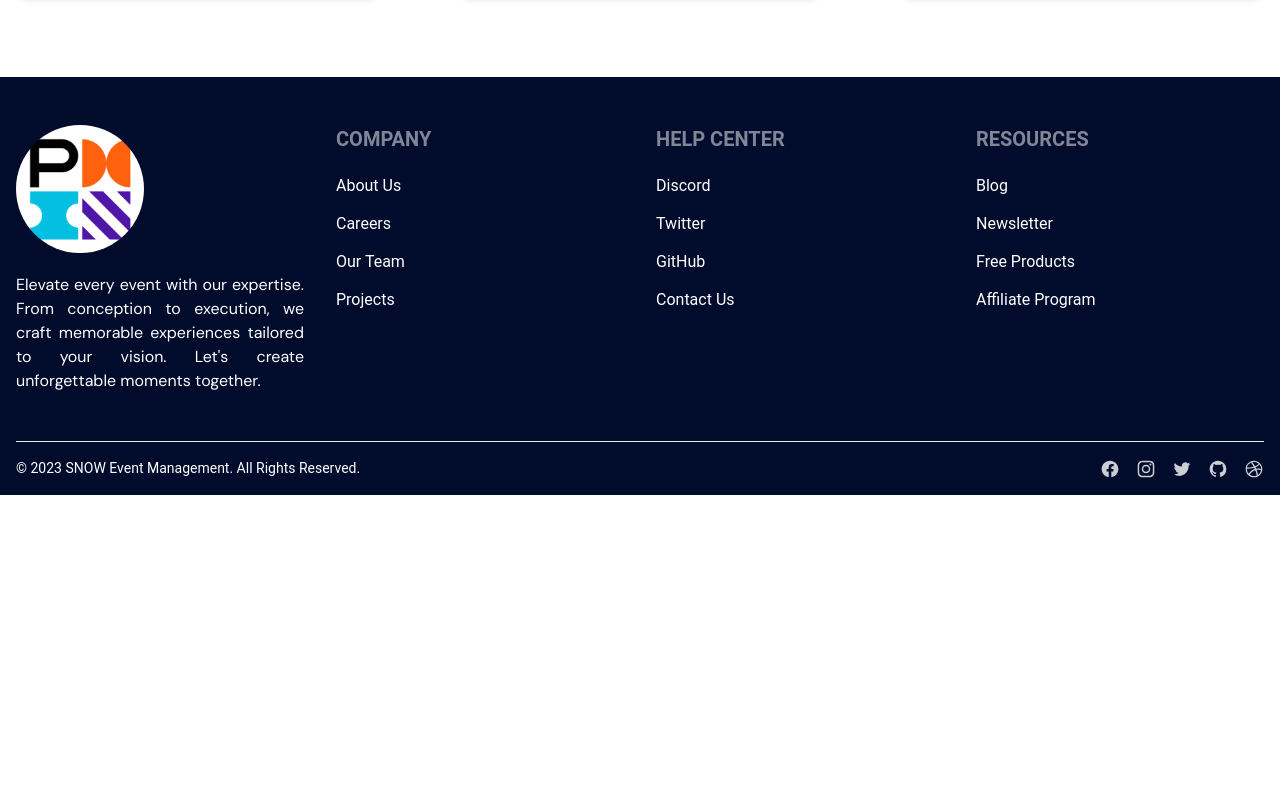
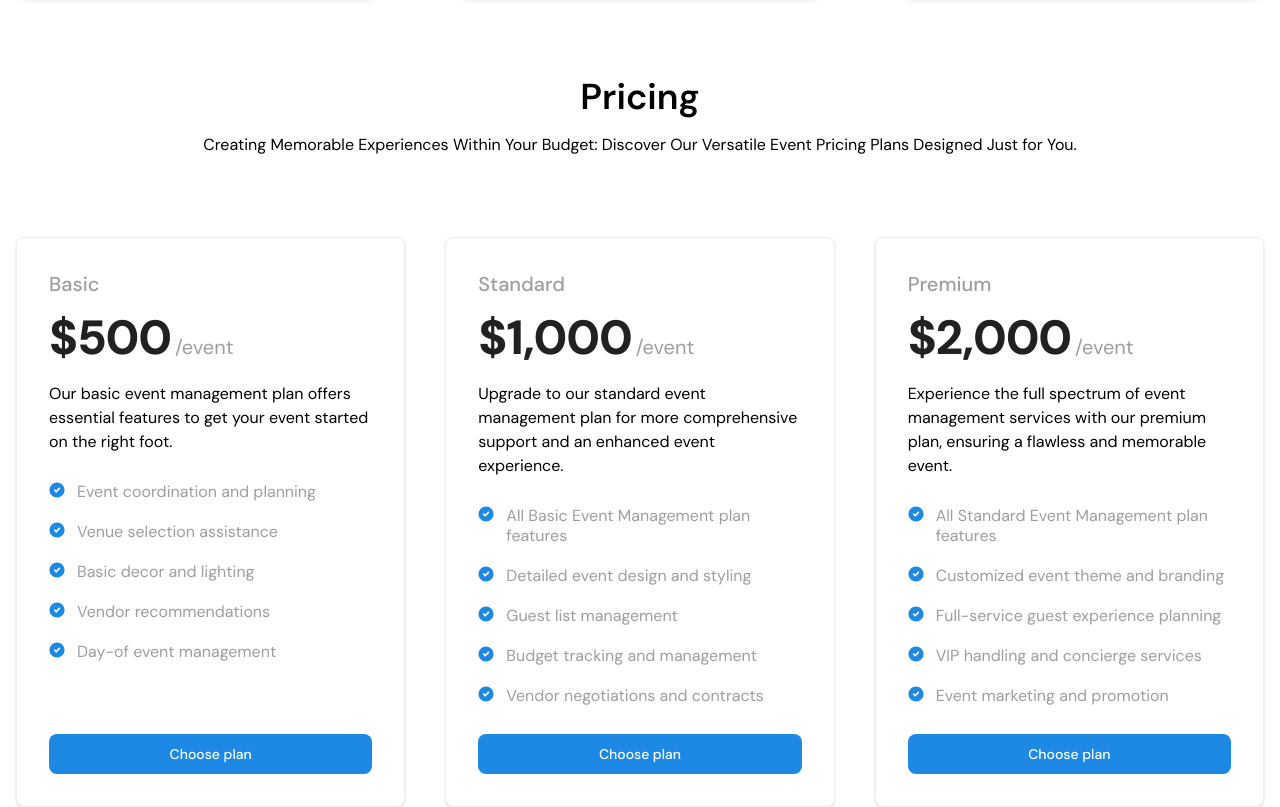
Before and after one commit to tushar-454/event-management-react, a React (Vite) app: page / in a window 1280 px wide. Shown: the part 2300-3107 px from the top of the page. Before the commit the page ends 2795 px from the top, so only its background shows below. Built offline with nearby package versions, Linux system fonts and the light colour scheme.

Commit message:
pricing plan section added, completed with responsive and all data dynamic come from api

```diff
--- a/src/Components/Home/Home.jsx
+++ b/src/Components/Home/Home.jsx
@@ -1,4 +1,5 @@
 import { useLoaderData } from 'react-router-dom';
+import Pricing from '../Pricing/Pricing';
 import Banner from './Banner/Banner';
 import Services from './Services/Services';
 
@@ -9,6 +10,7 @@ const Home = () => {
     <>
       <Banner />
       <Services servicesApi={servicesApi} />
+      <Pricing />
     </>
   );
 };
--- /dev/null
+++ b/src/Components/Pricing/Plan.jsx
@@ -0,0 +1,51 @@
+import PropTypes from 'prop-types';
+
+const Plan = ({ singlePlan }) => {
+  const { plan_name, plan_description, plan_price, plan_features } = singlePlan;
+  return (
+    <div className='w-full flex flex-col p-4 bg-white border border-gray-200 rounded-lg shadow sm:p-8 dark:bg-gray-800 dark:border-gray-700'>
+      <h5 className='mb-4 text-xl font-medium text-gray-500 dark:text-gray-400'>
+        {plan_name}
+      </h5>
+      <div className='flex items-baseline text-gray-900 dark:text-white'>
+        <span className='text-5xl font-extrabold tracking-tight'>
+          {plan_price}
+        </span>
+        <span className='ml-1 text-xl font-normal text-gray-500 dark:text-gray-400'>
+          /event
+        </span>
+      </div>
+      <p className='mt-5'>{plan_description}</p>
+      <ul role='list' className='space-y-5 my-7 grow'>
+        {plan_features?.map((feature, index) => (
+          <li key={index} className='flex space-x-3'>
+            <svg
+              className='flex-shrink-0 w-4 h-4 text-blue-600 dark:text-blue-500'
+              aria-hidden='true'
+              xmlns='http://www.w3.org/2000/svg'
+              fill='currentColor'
+              viewBox='0 0 20 20'
+            >
+              <path d='M10 .5a9.5 9.5 0 1 0 9.5 9.5A9.51 9.51 0 0 0 10 .5Zm3.707 8.207-4 4a1 1 0 0 1-1.414 0l-2-2a1 1 0 0 1 1.414-1.414L9 10.586l3.293-3.293a1 1 0 0 1 1.414 1.414Z' />
+            </svg>
+            <span className='text-base font-normal leading-tight text-gray-500 dark:text-gray-400'>
+              {feature}
+            </span>
+          </li>
+        ))}
+      </ul>
+      <button
+        type='button'
+        className='text-white bg-blue-600 hover:bg-blue-700 focus:ring-4 focus:outline-none focus:ring-blue-200 dark:focus:ring-blue-900 font-medium rounded-lg text-sm px-5 py-2.5 inline-flex justify-center w-full text-center'
+      >
+        Choose plan
+      </button>
+    </div>
+  );
+};
+
+Plan.propTypes = {
+  singlePlan: PropTypes.object.isRequired,
+};
+
+export default Plan;
--- /dev/null
+++ b/src/Components/Pricing/Pricing.jsx
@@ -0,0 +1,30 @@
+import { useEffect, useState } from 'react';
+import SectionHead from '../ReusableUI/SectionHead';
+import Plan from './Plan';
+
+const Pricing = () => {
+  const [plan, setPlan] = useState([]);
+  useEffect(() => {
+    fetch('/pricing_plan.json')
+      .then((res) => res.json())
+      .then((plan) => setPlan(plan));
+  }, []);
+  return (
+    <div className='w-full'>
+      <div className='mx-auto max-w-screen-2xl px-4 my-20'>
+        <SectionHead
+          title='Pricing'
+          subTitle='Creating Memorable Experiences Within Your Budget: Discover Our Versatile Event Pricing Plans Designed Just for You.'
+        />
+        {/* all pricing plan wrap  */}
+        <div className='grid gap-10 content-center justify-center grid-cols-1 md:grid-cols-2 lg:grid-cols-3'>
+          {plan?.map((singlePlan, index) => (
+            <Plan key={index} singlePlan={singlePlan} />
+          ))}
+        </div>
+      </div>
+    </div>
+  );
+};
+
+export default Pricing;
```
